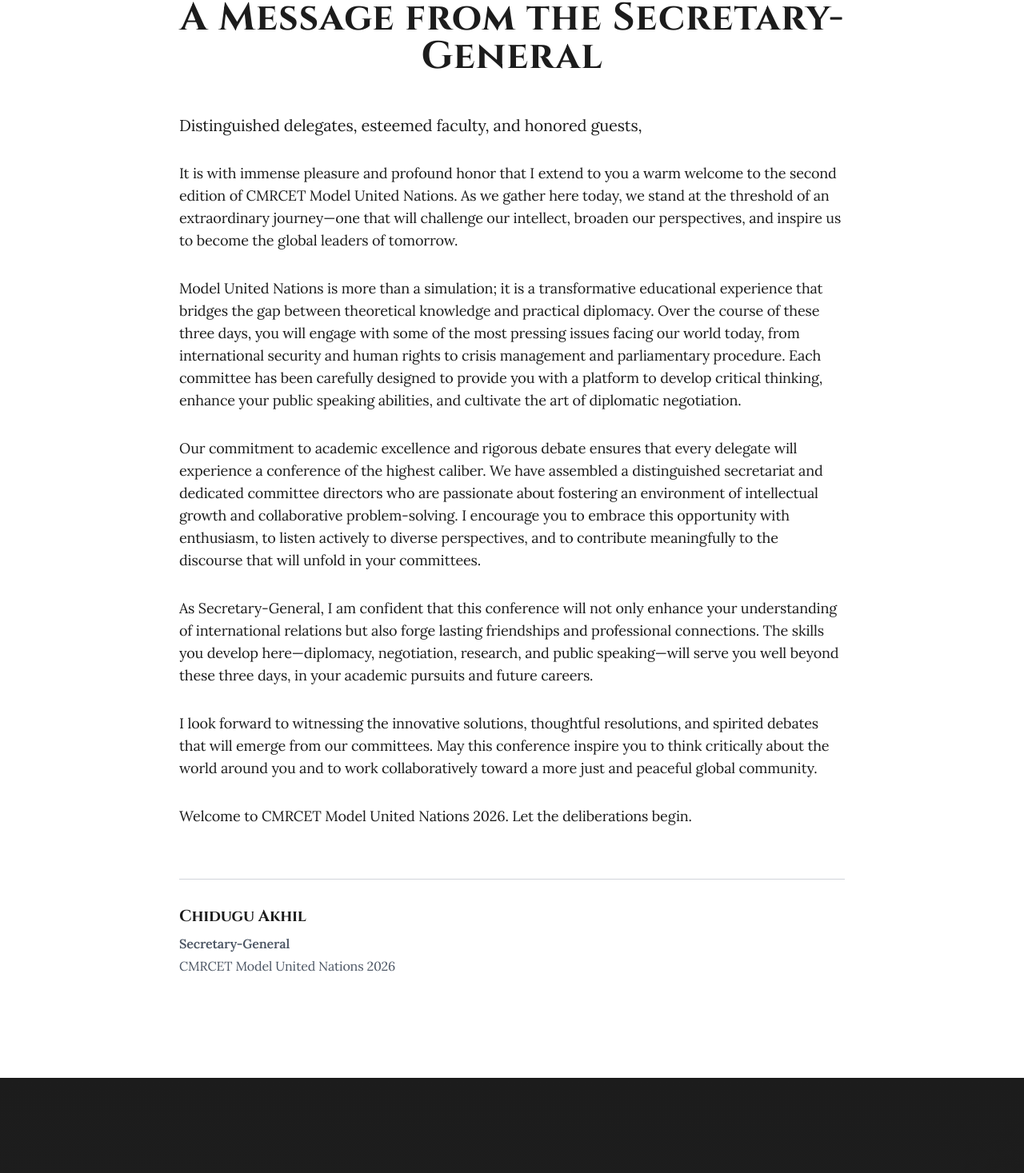
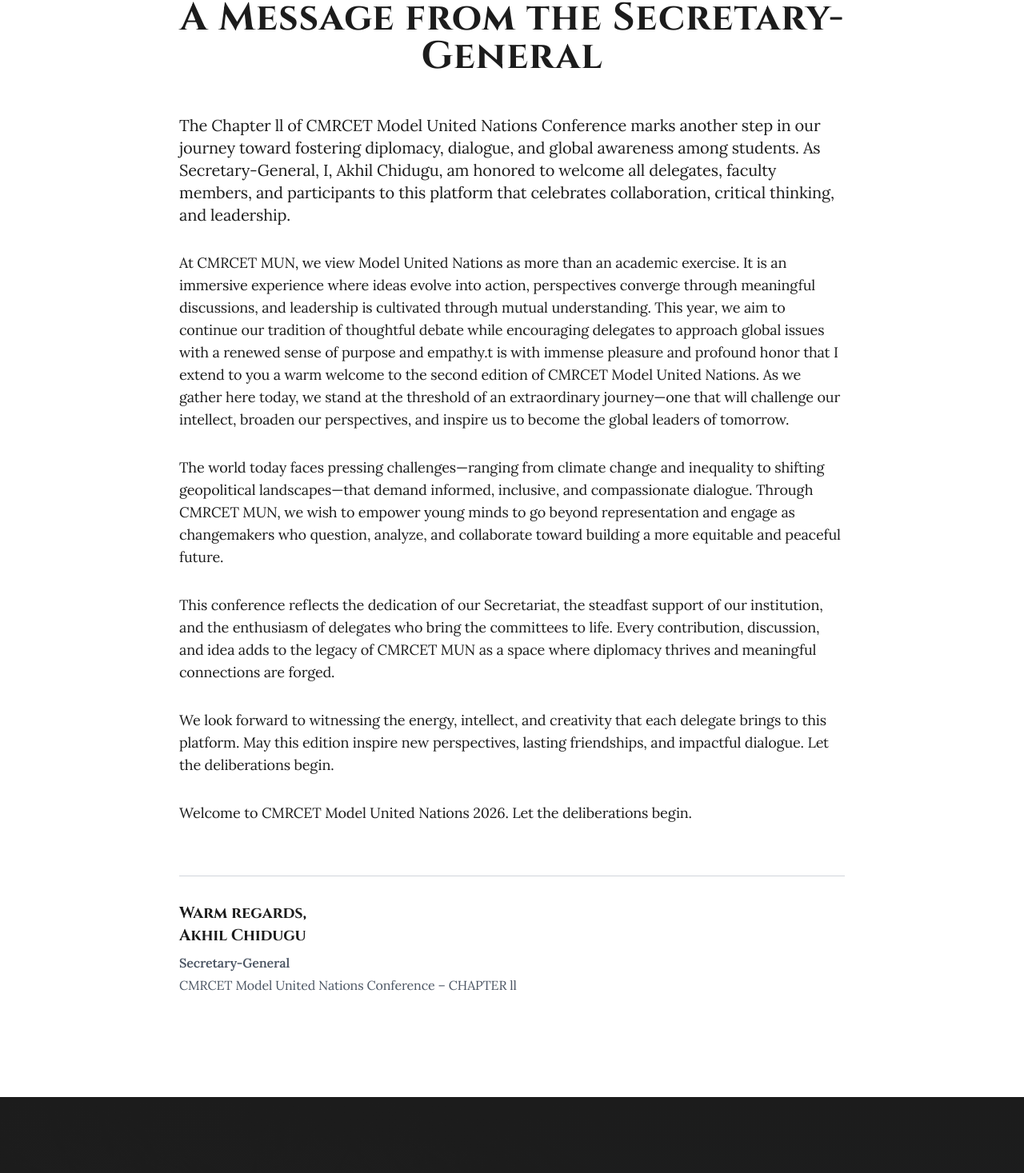
Before and after one commit to MUTHYAMPETASIDDHARTHA/website-mun, a React (Vite) app: page / in a window 1280 px wide. Shown: the part 1181-2648 px from the top of the page at 80% size. Built offline with nearby package versions, Linux system fonts and the light colour scheme.

Commit message:
Update UI and fixes

```diff
--- a/src/components/AboutSection.jsx
+++ b/src/components/AboutSection.jsx
@@ -29,7 +29,7 @@
     <section id="about" ref={sectionRef} className="relative min-h-screen flex items-center justify-center overflow-hidden bg-charcoal">
       <div className="absolute inset-0 z-0">
         <img
-          src="/images/cmr-bg.jpg"
+          src="/images/cmrcetofficial_cover.jpeg"
           alt="CMRCET MUN About"
           className="w-full h-full object-cover opacity-30"
         />
--- a/src/components/SecretaryGeneralLetter.jsx
+++ b/src/components/SecretaryGeneralLetter.jsx
@@ -8,30 +8,28 @@
           </h2>
           <div className="prose prose-lg max-w-none text-charcoal leading-relaxed text-left">
             <p className="text-lg md:text-xl mb-8 font-sans font-normal leading-relaxed">
-              Distinguished delegates, esteemed faculty, and honored guests,
+            The Chapter ll of CMRCET Model United Nations Conference marks another step in our journey toward fostering diplomacy, dialogue, and global awareness among students. As Secretary-General, I, Akhil Chidugu, am honored to welcome all delegates, faculty members, and participants to this platform that celebrates collaboration, critical thinking, and leadership.
             </p>
             <p className="text-base md:text-lg mb-8 font-sans font-normal leading-relaxed">
-              It is with immense pleasure and profound honor that I extend to you a warm welcome to the second edition of CMRCET Model United Nations. As we gather here today, we stand at the threshold of an extraordinary journey—one that will challenge our intellect, broaden our perspectives, and inspire us to become the global leaders of tomorrow.
+              At CMRCET MUN, we view Model United Nations as more than an academic exercise. It is an immersive experience where ideas evolve into action, perspectives converge through meaningful discussions, and leadership is cultivated through mutual understanding. This year, we aim to continue our tradition of thoughtful debate while encouraging delegates to approach global issues with a renewed sense of purpose and empathy.t is with immense pleasure and profound honor that I extend to you a warm welcome to the second edition of CMRCET Model United Nations. As we gather here today, we stand at the threshold of an extraordinary journey—one that will challenge our intellect, broaden our perspectives, and inspire us to become the global leaders of tomorrow.
             </p>
             <p className="text-base md:text-lg mb-8 font-sans font-normal leading-relaxed">
-              Model United Nations is more than a simulation; it is a transformative educational experience that bridges the gap between theoretical knowledge and practical diplomacy. Over the course of these three days, you will engage with some of the most pressing issues facing our world today, from international security and human rights to crisis management and parliamentary procedure. Each committee has been carefully designed to provide you with a platform to develop critical thinking, enhance your public speaking abilities, and cultivate the art of diplomatic negotiation.
+            The world today faces pressing challenges—ranging from climate change and inequality to shifting geopolitical landscapes—that demand informed, inclusive, and compassionate dialogue. Through CMRCET MUN, we wish to empower young minds to go beyond representation and engage as changemakers who question, analyze, and collaborate toward building a more equitable and peaceful future.
             </p>
             <p className="text-base md:text-lg mb-8 font-sans font-normal leading-relaxed">
-              Our commitment to academic excellence and rigorous debate ensures that every delegate will experience a conference of the highest caliber. We have assembled a distinguished secretariat and dedicated committee directors who are passionate about fostering an environment of intellectual growth and collaborative problem-solving. I encourage you to embrace this opportunity with enthusiasm, to listen actively to diverse perspectives, and to contribute meaningfully to the discourse that will unfold in your committees.
+            This conference reflects the dedication of our Secretariat, the steadfast support of our institution, and the enthusiasm of delegates who bring the committees to life. Every contribution, discussion, and idea adds to the legacy of CMRCET MUN as a space where diplomacy thrives and meaningful connections are forged.
             </p>
             <p className="text-base md:text-lg mb-8 font-sans font-normal leading-relaxed">
-              As Secretary-General, I am confident that this conference will not only enhance your understanding of international relations but also forge lasting friendships and professional connections. The skills you develop here—diplomacy, negotiation, research, and public speaking—will serve you well beyond these three days, in your academic pursuits and future careers.
-            </p>
-            <p className="text-base md:text-lg mb-8 font-sans font-normal leading-relaxed">
-              I look forward to witnessing the innovative solutions, thoughtful resolutions, and spirited debates that will emerge from our committees. May this conference inspire you to think critically about the world around you and to work collaboratively toward a more just and peaceful global community.
+            We look forward to witnessing the energy, intellect, and creativity that each delegate brings to this platform. May this edition inspire new perspectives, lasting friendships, and impactful dialogue. Let the deliberations begin.
             </p>
             <p className="text-base md:text-lg mb-12 font-sans font-normal leading-relaxed">
               Welcome to CMRCET Model United Nations 2026. Let the deliberations begin.
             </p>
             <div className="mt-16 pt-8 border-t border-gray-300">
-              <p className="text-xl font-serif font-bold mb-2">Chidugu Akhil</p>
+              <p className="text-xl font-serif font-bold mb-2">Warm regards,
+              <br />Akhil Chidugu</p>
               <p className="text-base font-sans font-semibold text-gray-600 mb-1">Secretary-General</p>
-              <p className="text-base font-sans text-gray-600">CMRCET Model United Nations 2026</p>
+              <p className="text-base font-sans text-gray-600">CMRCET Model United Nations Conference – CHAPTER ll</p>
             </div>
           </div>
         </div>
--- a/src/pages/About.jsx
+++ b/src/pages/About.jsx
@@ -4,7 +4,7 @@
       <section className="relative min-h-screen flex items-center justify-center overflow-hidden">
         <div className="absolute inset-0 z-0">
           <img
-            src="public/images/cmr-bg.jpg"
+            src="/images/cmrcetofficial_cover.jpeg"
             alt="CMRCET MUN About"
             className="w-full h-full object-cover"
           />
```
Also changed, not shown: public/images/cmrcetofficial_cover.jpeg (added).
